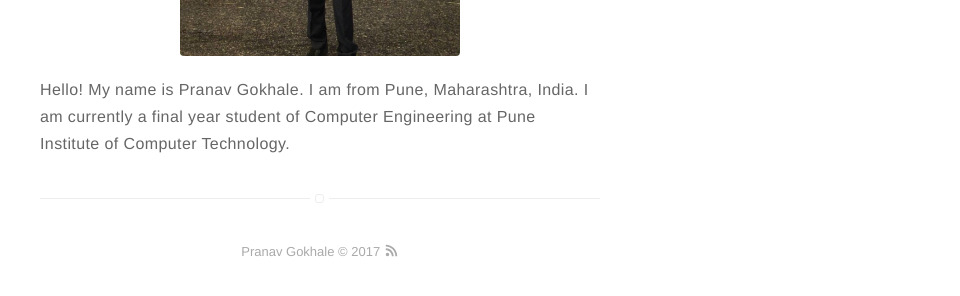
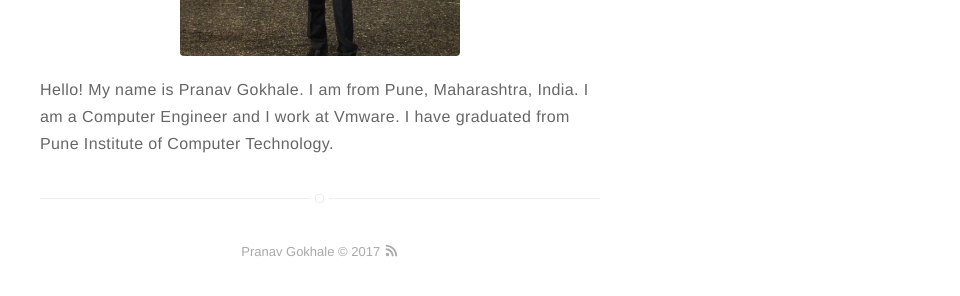
Before and after one commit to pranavgokhale95/pranavgokhale95.github.io, a Jekyll site: the page built from about.md, in a window 1280 px wide. Shown: the part 349-645 px from the top of the page, without its empty margins (320-1280 px from the left). Built offline with Jekyll 4.4.1, drawn with Linux system fonts in a browser that asks for light colours.

Commit message:
FIFA 18 review added. Changes in config for images. Changes in Snake project.

````diff
--- a/_config.yml
+++ b/_config.yml
@@ -7,7 +7,7 @@
 # better with square images
 external-image: false
 picture: /assets/images/profile.jpg
-
+image-dir: /assets/images
 # If you want to include your resume, set to true
 # and specify source (external or local).
 resume: true
--- a/_posts/2017-03-15-project-snake-game.markdown
+++ b/_posts/2017-03-15-project-snake-game.markdown
@@ -5,17 +5,17 @@
 category: projects
 ---
 
-# The Snake Game
+## The Snake Game
 The notorious **Snake** Game. Celebrating the "relaunch" of Nokia 3310!
 
 ## How to play?
 Clone the game first:
-```{r, engine='bash', count_lines}
+```bash
 git clone https://github.com/pranavgokhale95/Snake_Game.git
 ```
 
 Run the game as below:
-```{r, engine='bash', count_lines}
+```bash
 cd Snake_Game
 g++ -o snake snake_linux.cpp
 ./snake
--- a/about.md
+++ b/about.md
@@ -4,5 +4,5 @@
 ---
 ![Profile Image]({{ site.url }}/{{ site.picture }})
 
-<p>Hello! My name is Pranav Gokhale. I am from Pune, Maharashtra, India. I am currently a final year student of Computer Engineering at Pune Institute of Computer Technology.
+<p>Hello! My name is Pranav Gokhale. I am from Pune, Maharashtra, India. I am a Computer Engineer and I work at Vmware. I have graduated from Pune Institute of Computer Technology.
 </p>
````
Also changed, not shown: _posts/2017-10-01-blog-FIFA18-review.markdown (added, +51 -0 lines).
